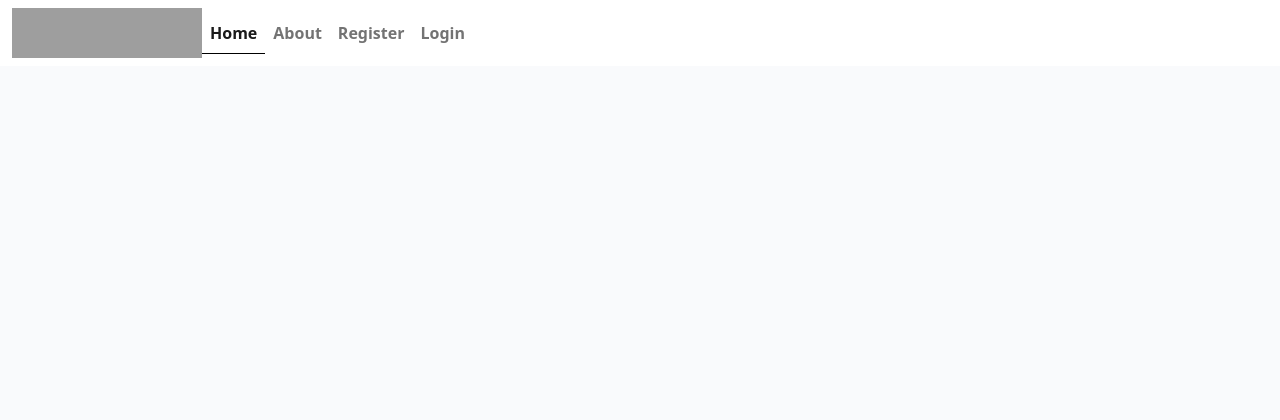
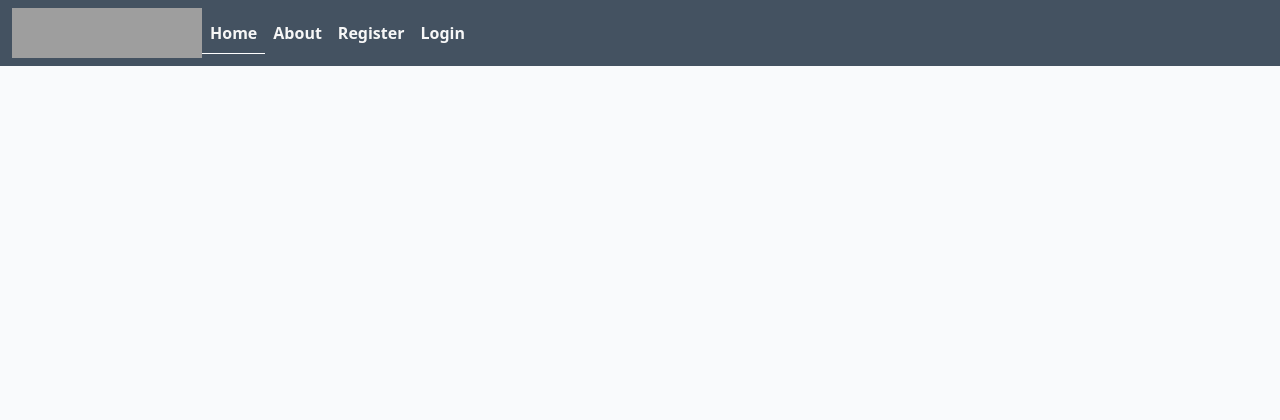
Before and after one commit to PdoyleC/Watch_Blog, a Django app: page / in a window 1280 px wide. Shown: the top 420 px of the page. Run offline with Django 3.2, Linux system fonts and the light colour scheme; data that the repository does not hold is empty; grey boxes are pictures that could not be loaded.

Commit message:
added watch logo to doc and changed header colour

```diff
--- a/static/css/style.css
+++ b/static/css/style.css
@@ -11,7 +11,7 @@ body {
 }
 
 .current {
-    border-bottom: 1px solid #000000 !important;
+    border-bottom: 1px solid #ffffff !important;
 }
 
 .brand-name-link {
@@ -23,6 +23,18 @@ body {
 .logo-bg img {
     width: 190px;
     height: 50px;
+}
+
+.nav-link {
+    color: #f7f7f7 !important;
+}
+
+.dark-bg {
+    background-color: #445261;
+}
+
+.bg-white {
+    background-color: #445261 !important;
 }
 
 .active {
--- a/templates/base.html
+++ b/templates/base.html
@@ -47,7 +47,7 @@
         <div class="logo-bg">
           <a href="{% url 'home' %}"
             ><img
-              src="https://res.cloudinary.com/dpo8kigkj/image/upload/v1699024578/logo_czj09w.png"
+              src="https://res.cloudinary.com/dpo8kigkj/image/upload/v1699544813/collogo_stnyzf.png"
               alt="logo of watch"
             />
           </a>
```
Also changed, not shown: 1 other file.
